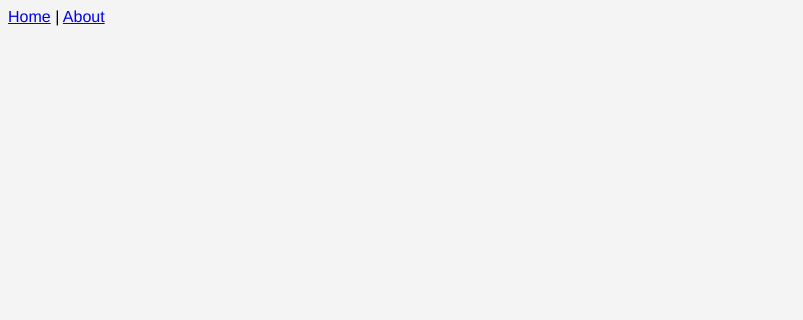
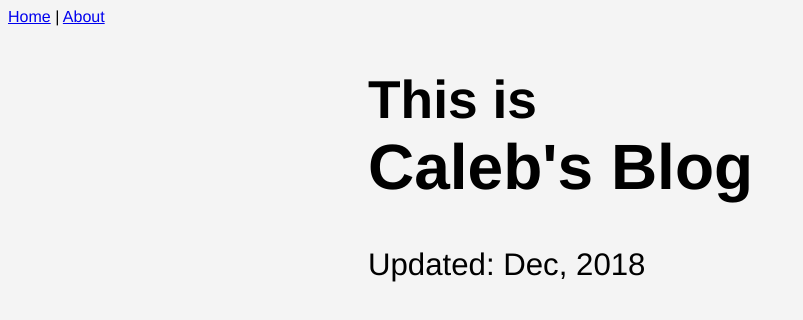
Before and after one commit to komali2/personalWebsite, a Vue app in the folder blog/: page / in a window 1280 px wide. Shown: the top 320 px of the page, without its empty margins (0-803 px from the left). Built offline with nearby package versions, Linux system fonts and the light colour scheme.

Commit message:
Get the first page somewhat sorted

```diff
--- a/blog/src/views/Home.vue
+++ b/blog/src/views/Home.vue
@@ -1,7 +1,17 @@
 <template>
-  <div class="home">
-
-  </div>
+  <main class="home">
+    <header>
+      <h1>
+        <small>This is</small>
+        Caleb's Blog
+      </h1>
+      <h3>
+        <small>
+          Updated: <time datetime="2018-12-3">Dec, 2018</time>
+        </small>
+      </h3>
+    </header>
+  </main>
 </template>
 
 <script lang="ts">
```
